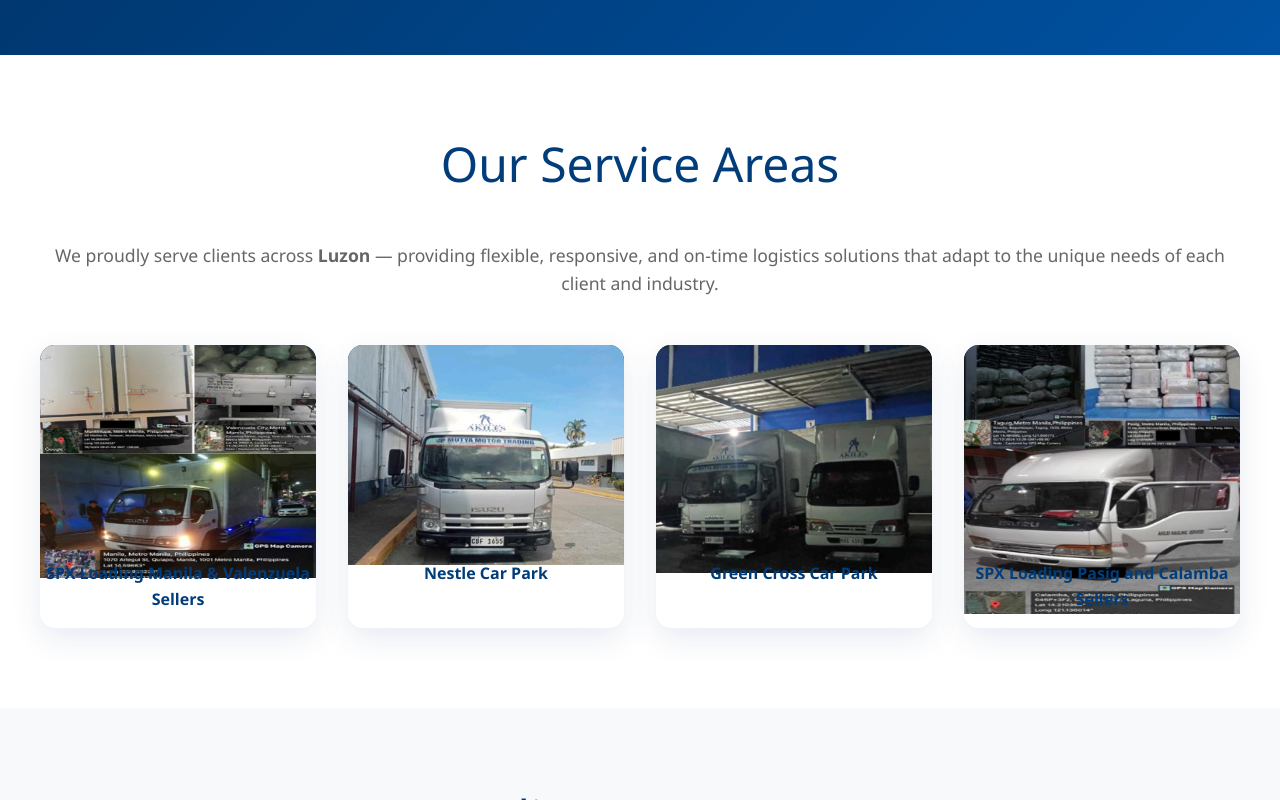
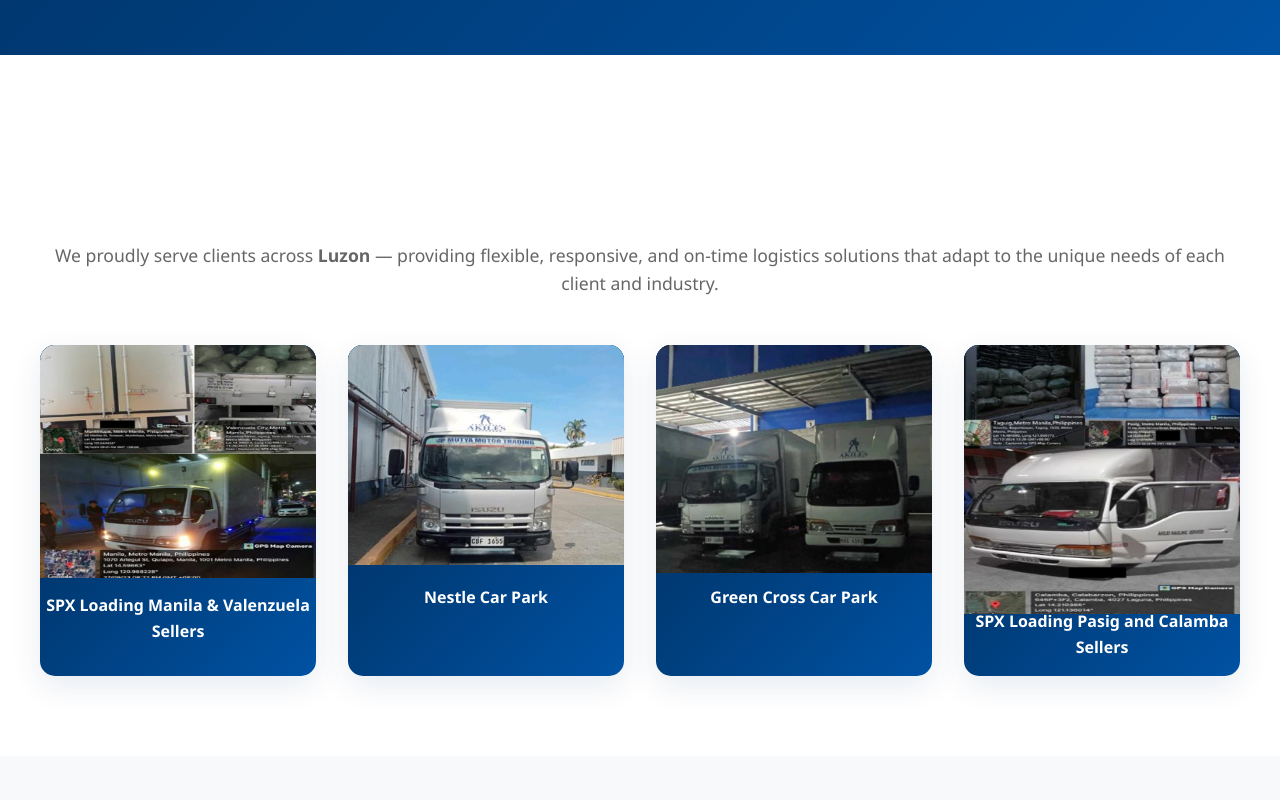
Before and after one commit to Z24m/AkilesWebsite, a website: page index.html in a window 1280 px wide. Shown: the part 3826-4626 px from the top of the page. Drawn offline with nearby package versions, Linux system fonts and the light colour scheme; files whose address does not match are found by name.

Commit message:
Changes on Style

```diff
--- a/index.html
+++ b/index.html
@@ -133,25 +133,25 @@
                     <div class="service-area-placeholder">
                         <img src="/images/Mnl&vln.png" alt="SPX Loading Manila & Valenzuela Sellers" style="width: 100%; height: auto; object-fit: contain;">
                     </div>
-                    <p style="text-align: center; color: var(--primary); font-weight: 600; margin-top: 1rem;">SPX Loading Manila & Valenzuela Sellers</p>
+                    <p style="text-align: center; color: var(--white); font-weight: 600; margin-top: 3rem;">SPX Loading Manila & Valenzuela Sellers</p>
                 </div>
                 <div class="service-area-item">
                     <div class="service-area-placeholder">
                         <img src="/images/Nestlecar.png" alt="Nestle Car Park" style="width: 100%; height: auto; object-fit: contain;">
                     </div>
-                    <p style="text-align: center; color: var(--primary); font-weight: 600; margin-top: 1rem;">Nestle Car Park</p>
+                    <p style="text-align: center; color: var(--white); font-weight: 600; margin-top: 2.5rem;">Nestle Car Park</p>
                 </div>
                 <div class="service-area-item">
                     <div class="service-area-placeholder">
                         <img src="/images/Gcpark.png" alt="Green Cross Car Park" style="width: 100%; height: auto; object-fit: contain;">
                     </div>
-                    <p style="text-align: center; color: var(--primary); font-weight: 600; margin-top: 1rem;">Green Cross Car Park</p>
+                    <p style="text-align: center; color: var(--white); font-weight: 600; margin-top: 2.5rem;">Green Cross Car Park</p>
                 </div>
                 <div class="service-area-item">
                     <div class="service-area-placeholder">
                         <img src="/images/Psg&clmb.png" alt="SPX Loading Pasig and Calamba Sellers" style="width: 100%; height: auto; object-fit: contain;">
                     </div>
-                    <p style="text-align: center; color: var(--primary); font-weight: 600; margin-top: 1rem;">SPX Loading Pasig and Calamba Sellers</p>
+                    <p style="text-align: center; color: var(--white); font-weight: 600; margin-top: 4rem;">SPX Loading Pasig and Calamba Sellers</p>
                 </div>
             </div>
         </div>
--- a/style.css
+++ b/style.css
@@ -268,7 +268,7 @@
             font-size: 3rem;
             text-align: center;
             margin-bottom: 3rem;
-            color: var(--primary);
+            color: var(--white);
         }
 
         /* About Section */
@@ -1014,7 +1014,7 @@
         }
 
         .service-area-item {
-            background: var(--white);
+            background: linear-gradient(135deg, #002855 0%, #003d7a 50%, #0052a3 100%);
             border-radius: 15px;
             overflow: hidden;
             box-shadow: 0 10px 30px rgba(0, 61, 122, 0.1);
```
